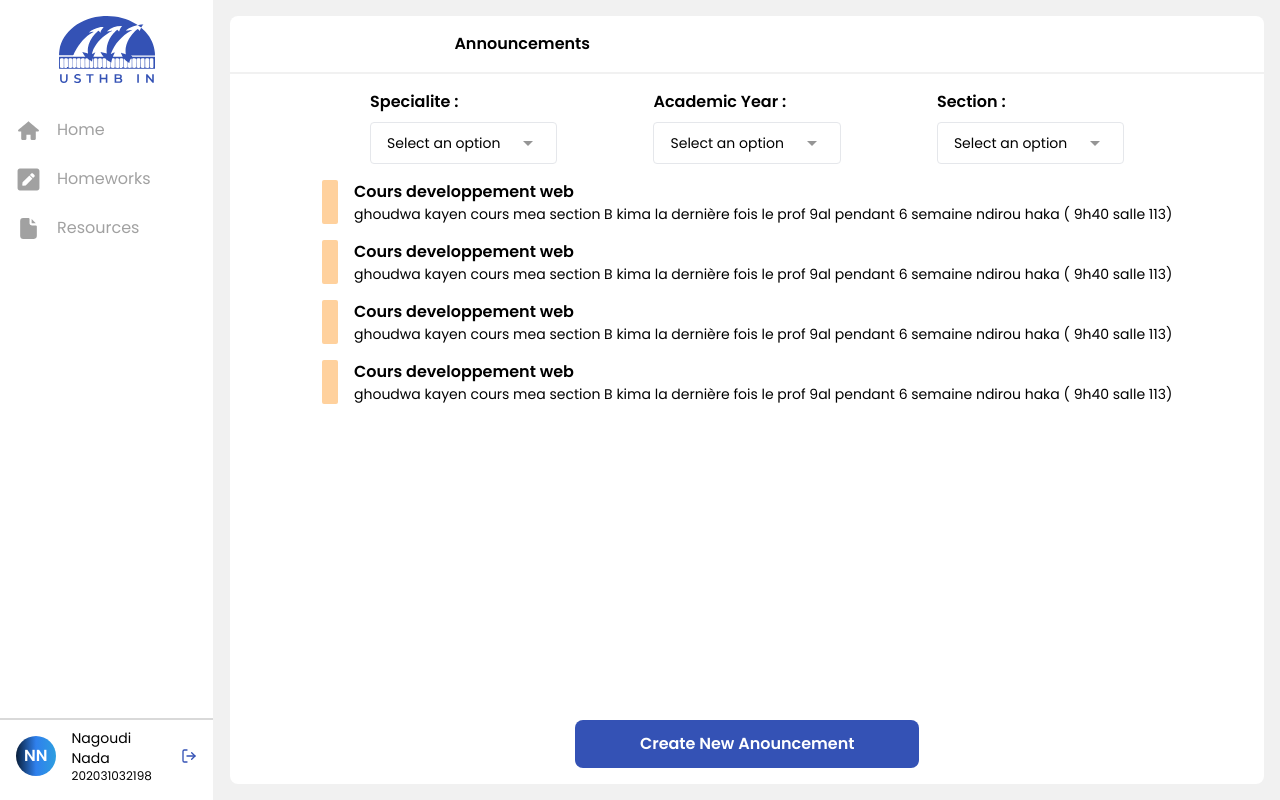
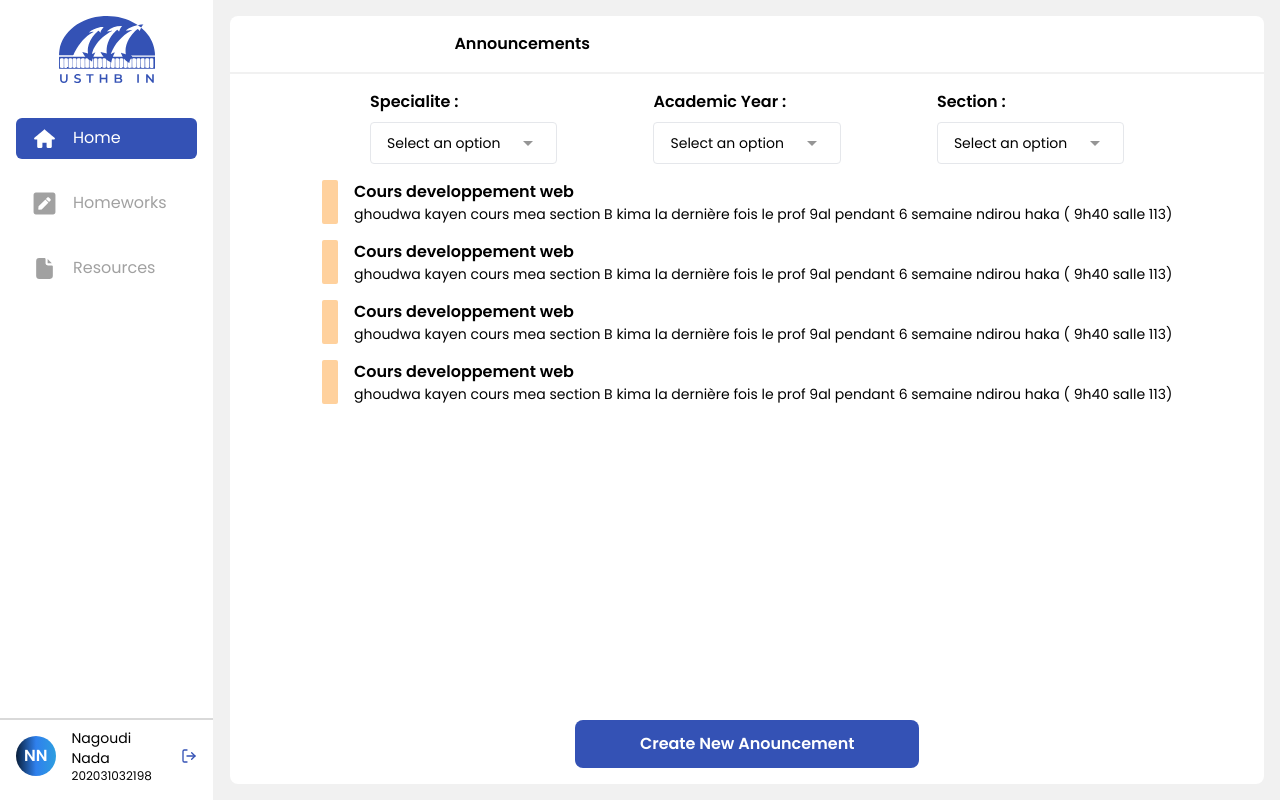
Before and after one commit to USTHB-IN/usthb-in-web-teacher, a Next.js app: page / in a window 1280 px wide. Built offline with nearby package versions, Linux system fonts and the light colour scheme.

Commit message:
sidebar logic

```diff
--- a/package.json
+++ b/package.json
@@ -19,12 +19,14 @@
     "eslint-config-next": "13.2.3",
     "next": "13.2.3",
     "react": "18.2.0",
+    "react-datepicker": "^4.11.0",
     "react-dom": "18.2.0",
     "react-icons": "^4.8.0",
     "react-router-dom": "^6.11.2",
     "typescript": "4.9.5"
   },
   "devDependencies": {
+    "@types/react-datepicker": "^4.11.2",
     "autoprefixer": "^10.4.13",
     "postcss": "^8.4.21",
     "prettier": "^2.8.4",
--- /dev/null
+++ b/src/components/dropdownsHomework.tsx
@@ -0,0 +1,29 @@
+import React from "react";
+import Dropdown from "./dropdown";
+
+export default function Dropdowns() {
+  return (
+    <div className="flex flex-row justify-center gap-24">
+      <div className="flex flex-col gap-2">
+        <p className="font-semibold">Specialite :</p>
+        <Dropdown />
+      </div>
+      <div className="flex flex-col gap-2">
+        <p className="font-semibold"> Academic Year :</p>
+        <Dropdown />
+      </div>{" "}
+      <div className="flex flex-col gap-2">
+        <p className="font-semibold">Section :</p>
+        <Dropdown />
+      </div>
+      <div className="flex flex-col gap-2">
+        <p className="font-semibold">Module :</p>
+        <Dropdown />
+      </div>{" "}
+      <div className="flex flex-col gap-2">
+        <p className="font-semibold">Section :</p>
+        <Dropdown />
+      </div>
+    </div>
+  );
+}
--- a/src/components/sidebar.tsx
+++ b/src/components/sidebar.tsx
@@ -3,39 +3,76 @@ import Image from "next/image";
 import Logo from "../assets/logo.svg";
 import { FiLogOut } from "react-icons/fi";
 import { TiHome } from "react-icons/ti";
-import { HiChatAlt2 } from "react-icons/hi";
 import { FaPenSquare } from "react-icons/fa";
 import { TbFileFilled } from "react-icons/tb";
-import { IoIosListBox } from "react-icons/io";
-import { IoMdPerson } from "react-icons/io";
-
 import { user } from "../utils/constants";
+import { useRouter } from "next/router";
 
 export default function Sidebar() {
+  const router = useRouter();
+
   return (
     <div className="fixed top-0 left-0 bg-white h-screen w-1/6 py-4 flex flex-col justify-between items-center">
       <div className="w-full flex flex-col items-center gap-8">
         <Image priority src={Logo} alt="" className="w-24" />
         <div className="px-4 w-full flex flex-col gap-6">
-          <Link
+          {/* <Link
             href=""
             className="flex flex-row items-center gap-4 text-desactiveColor"
           >
             <TiHome className="text-desactiveColor" size={25} />
             <p>Home</p>
+          </Link> */}
+          <Link
+            href="/"
+            className={`flex flex-row items-center px-4 py-2 gap-4 ${
+              router.pathname === "/"
+                ? "text-white bg-blueMain rounded-md"
+                : "text-desactiveColor"
+            }`}
+          >
+            <TiHome
+              className={
+                router.pathname === "/" ? "text-white" : "text-desactiveColor"
+              }
+              size={25}
+            />
+            <p>Home</p>
           </Link>
           <Link
-            href=""
-            className="flex flex-row items-center gap-4 text-desactiveColor"
+            href="/homework"
+            className={`flex flex-row items-center px-4 py-2 gap-4 ${
+              router.pathname === "/homework"
+                ? "text-white bg-blueMain rounded-md"
+                : "text-desactiveColor"
+            }`}
           >
-            <FaPenSquare className="text-desactiveColor" size={25} />
+            <FaPenSquare
+              className={
+                router.pathname === "/homework"
+                  ? "text-white"
+                  : "text-desactiveColor"
+              }
+              size={25}
+            />
             <p>Homeworks</p>
           </Link>
           <Link
-            href=""
-            className="flex flex-row items-center gap-4 text-desactiveColor"
+            href="/ressources"
+            className={`flex flex-row items-center px-4 py-2 gap-4 ${
+              router.pathname === "/ressources"
+                ? "text-white bg-blueMain rounded-md"
+                : "text-desactiveColor"
+            }`}
           >
-            <TbFileFilled className="text-desactiveColor" size={25} />
+            <TbFileFilled
+              className={
+                router.pathname === "/ressources"
+                  ? "text-white"
+                  : "text-desactiveColor"
+              }
+              size={25}
+            />
             <p>Resources</p>
           </Link>
         </div>
--- a/src/pages/homework/new-homework.tsx
+++ b/src/pages/homework/new-homework.tsx
@@ -1,5 +1,6 @@
 import React from "react";
 import Sidebar from "../../components/sidebar";
+import Dropdowns from "../../components/dropdownsAnnouncement";
 
 export default function NewHomework() {
 
@@ -8,13 +9,30 @@ export default function NewHomework() {
       <Sidebar />
       <div className="h-screen w-screen bg-bgColor pl-[18%] p-4 text-black">
         <div className="bg-white h-full flex flex-col  rounded-lg pb-4 pt-4 gap-4 relative">
-          <p className="pl-56 font-semibold ">Homeworks</p>
+          <p className="pl-56 font-semibold ">New Homework</p>
           <div className="bg-[#F1F1F1] h-0.5 w-full"></div>
+          <Dropdowns />
+          <div className="flex flex-col items-center">
+            <div className="w-2/3 py-4">
+              <p className="font-semibold">The Homework's Title :</p>
+              <input
+                type="text"
+                placeholder="Type the title here"
+                className="p-2   outline-none rounded-md border w-full"
+              />
+            </div>
+            <div className="w-2/3 py-4">
+              <p className="font-semibold">The Homework's description :</p>
+              <textarea
+                placeholder="Type the description here"
+                className="p-16 pt-2 pl-2  outline-none rounded-md border w-full no-resize"
+                style={{ resize: "none" }}
+              />
+            </div>
+          </div>
 
           <div className="flex justify-center">
-            <button
-              className="flex items-center justify-center bg-blueMain px-8 py-4 rounded-lg text-white font-semibold absolute bottom-4"
-            >
+            <button className="flex items-center justify-center bg-blueMain px-8 py-4 rounded-lg text-white font-semibold absolute bottom-4">
               Submit
             </button>
           </div>
--- a/src/pages/index.tsx
+++ b/src/pages/index.tsx
@@ -2,15 +2,15 @@ import { useRouter } from "next/router";
 import Sidebar from "../components/sidebar";
 import { announcement } from "../utils/constants";
 import AnnouncementDetail from "../components/announcementDetails";
-import Dropdowns from "../components/dropdowns";
+import Dropdowns from "../components/dropdownsAnnouncement";
 
 export default function Home() {
   const all = [announcement, announcement, announcement, announcement];
   const router = useRouter();
 
   const goToNewAnnouncement = () => {
-    router.push('/new-announcement');
-  }
+    router.push("/new-announcement");
+  };
 
   return (
     <div className="w-screen">
--- a/src/pages/new-announcement.tsx
+++ b/src/pages/new-announcement.tsx
@@ -1,6 +1,6 @@
 import React from "react";
 import Sidebar from "../components/sidebar";
-import Dropdowns from "../components/dropdowns";
+import Dropdowns from "../components/dropdownsAnnouncement";
 
 export default function Newannouncement() {
   return (
@@ -24,7 +24,7 @@ export default function Newannouncement() {
             <div className="w-2/3 py-4">
               <p className="font-semibold">The Announcement :</p>
               <textarea
-                placeholder="Type the title here"
+                placeholder="Type the announcement here"
                 className="p-36 pt-2 pl-2  outline-none rounded-md border w-full no-resize"
                 style={{ resize: "none" }}
               />
--- a/src/pages/ressources.tsx
+++ b/src/pages/ressources.tsx
@@ -1,6 +1,6 @@
 import React, { useState } from "react";
 import Sidebar from "../components/sidebar";
-import Dropdowns from "../components/dropdowns";
+import Dropdowns from "../components/dropdownsAnnouncement";
 import UploadFile from "../components/uploadFile";
 import UploadedFile from "../components/uploadedFile";
 
```
Also changed, not shown: src/components/dropdownDate.tsx (added, +44 -0 lines), src/components/dropdownsAnnouncement.tsx (renamed from src/components/dropdowns.tsx, +3 -4 lines), src/components/dropdown.tsx (renamed from src/pages/dropdown.tsx), 2 other files (tests, documents, lock files or other folders).
